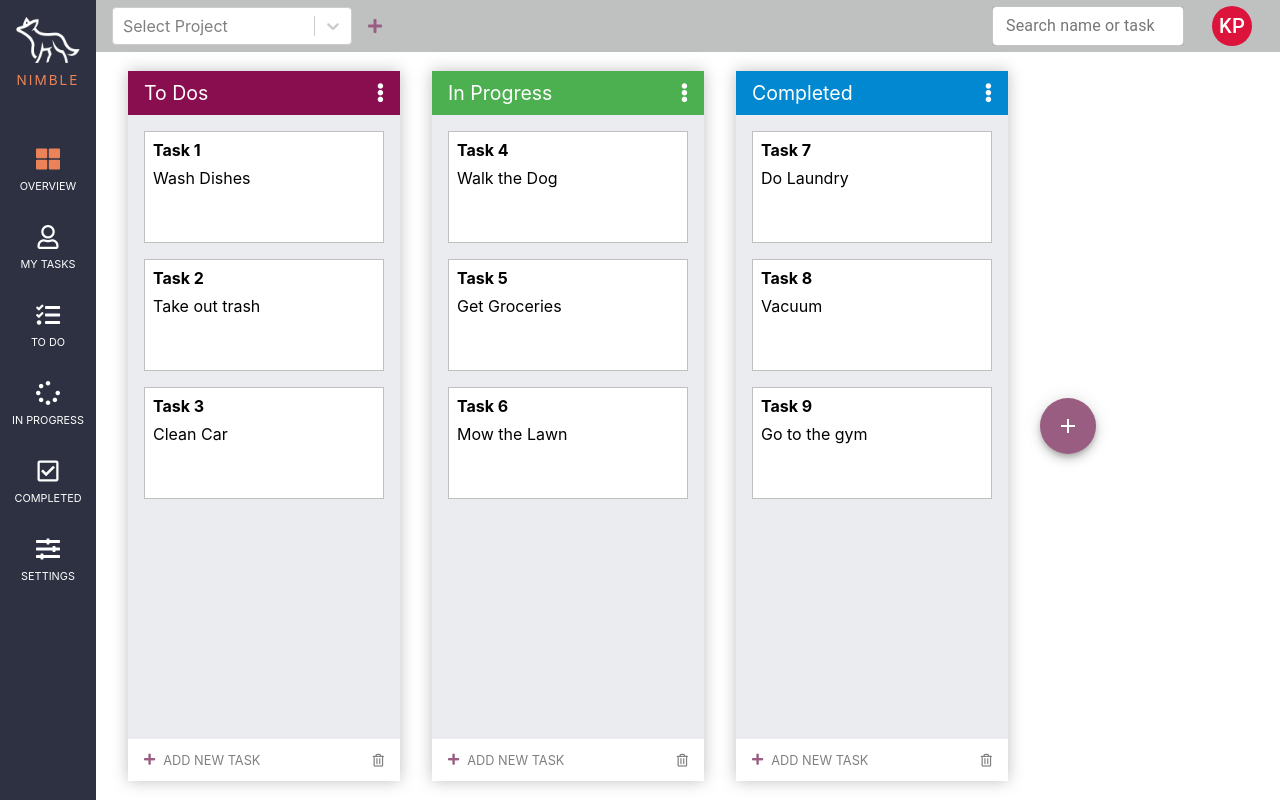
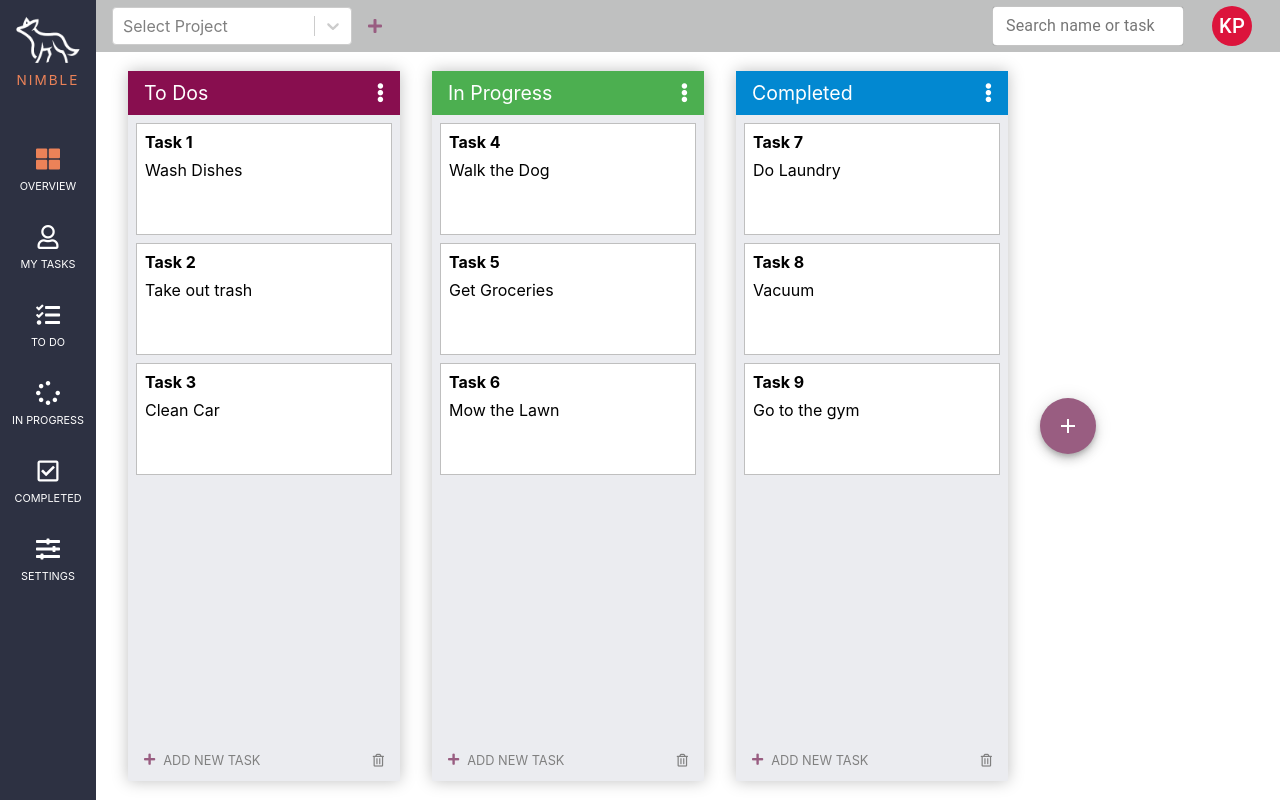
Before and after one commit to motogoozy/nimble, a React (Create React App) app: page /#/dashboard in a window 1280 px wide. Built offline with nearby package versions, Linux system fonts and the light colour scheme.

Commit message:
updated margins & padding, footer background color to match column background color

```diff
--- a/src/components/Column/Column.jsx
+++ b/src/components/Column/Column.jsx
@@ -172,7 +172,7 @@ export default class Column extends Component {
 							<Droppable droppableId={column.id} type='task'>
 								{(provided, snapshot) => {
 									const style = {
-										backgroundColor: snapshot.isDraggingOver ? dragColor : 'rgb(235, 236, 240)',
+										backgroundColor: snapshot.isDraggingOver ? dragColor : '',
 										...provided.droppableProps.style
 									};
 
--- a/src/components/Column/Column.scss
+++ b/src/components/Column/Column.scss
@@ -16,7 +16,7 @@
 	.column-header {
 		width: 100%;
 		height: 3rem;
-		background-color: #4F5D75;
+		background-color: #4F5D75; // default column header color
 		display: flex;
 		flex-direction: row;
 		justify-content: space-between;
@@ -34,9 +34,10 @@
 		justify-content: flex-start;
 		align-items: center;
 		flex-wrap: nowrap;
-		padding: 1rem;
+		padding: .5rem .5rem;
 		overflow: auto;
 		overflow-x: hidden;
+		background-color: rgb(235, 236, 240);
 	}
 
 	.column-footer {
@@ -48,8 +49,8 @@
 		align-items: center;
 		padding: 0 1rem;
 		font-size: .8rem;
-		background-color: white;
 		color: gray;
+		background-color: rgb(235, 236, 240);
 
 		.column-add-button-container {
 			display: flex;
--- a/src/components/Task/Task.scss
+++ b/src/components/Task/Task.scss
@@ -3,7 +3,7 @@
 	height: 7rem;
 	min-height: 7rem;
 	border: 1px solid black;
-	margin-bottom: 1rem;
+	margin-bottom: .5rem;
 	padding: .5rem;
 	display: flex;
 	flex-direction: column;
```
